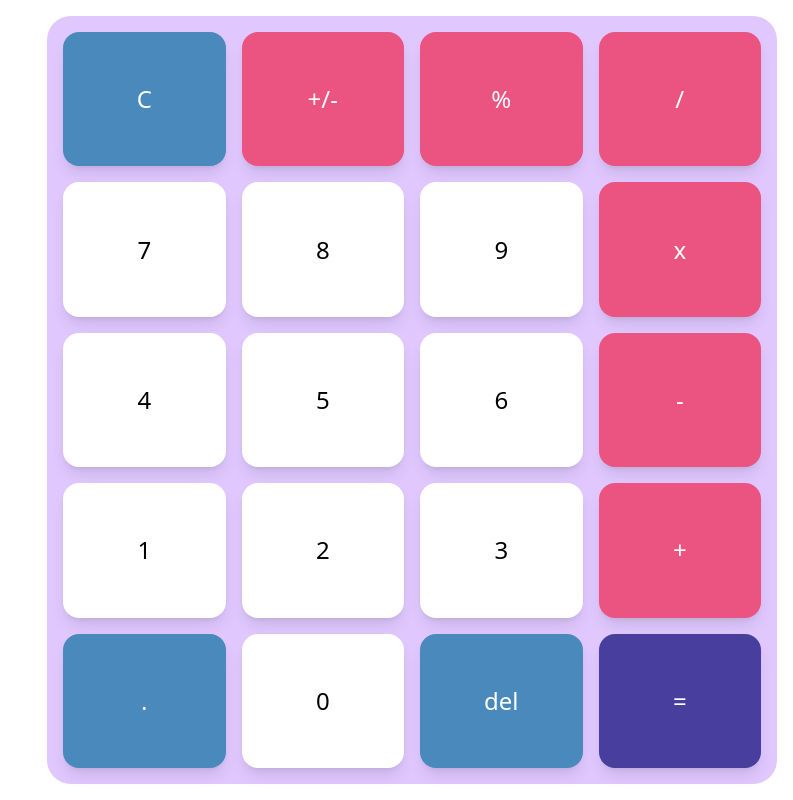
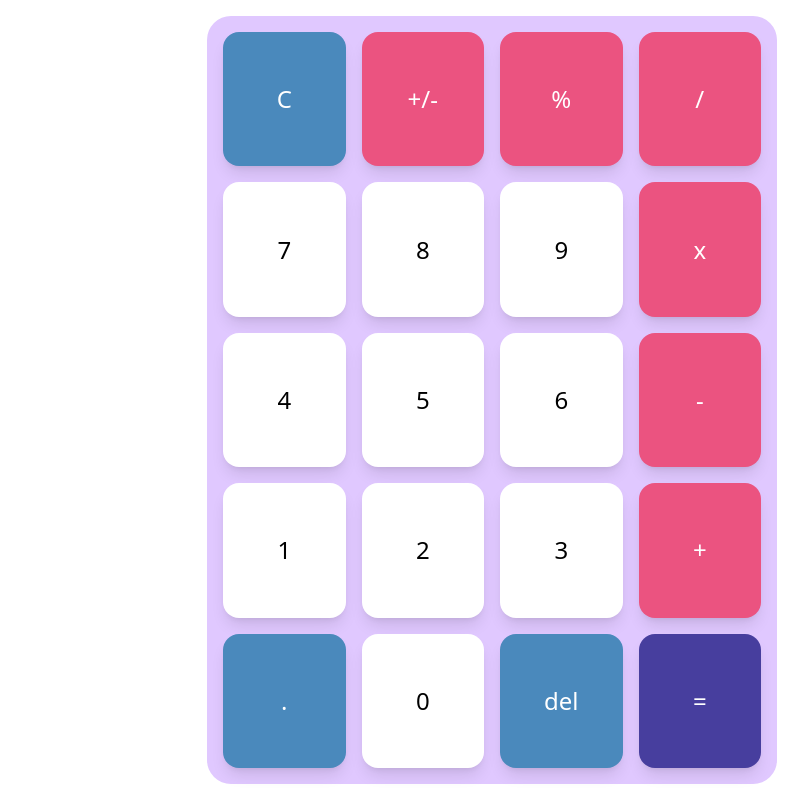
Before and after one commit to Duke0404/Calculator, a React (Create React App) app: page / in a window 1280 px wide. Shown: the whole page, without its empty margins (487-1280 px from the left). Built offline with nearby package versions, Linux system fonts and the light colour scheme.

Commit message:
Added dark mode styles

```diff
--- a/src/components/ButtonCluster.tsx
+++ b/src/components/ButtonCluster.tsx
@@ -78,6 +78,7 @@ const ButtonCluster = (props: ButtonClusterProps) => {
 				gap-4
 				p-4
 				bg-background-3
+				dark:bg-background-3-dark
 				rounded-t-3xl
 				landscape:rounded-3xl
 				landscape:m-4
--- a/src/components/CalcButton.tsx
+++ b/src/components/CalcButton.tsx
@@ -336,7 +336,7 @@ const CalcButton = (props: calcButtonProps) => {
 				portrait:md:py-16
 				landscape:px-2
 				landscape:sm:px-5
-				landscape:lg:px-16
+				landscape:lg:px-11
 				h-full
 				shadow-lg
 				hover:shadow-xl
@@ -347,7 +347,7 @@ const CalcButton = (props: calcButtonProps) => {
 						? "bg-accent-sec text-white"
 						: props.accent === 3
 						? "bg-accent-tert text-white"
-						: "bg-background-2"
+						: "bg-background-2 dark:bg-background-2-dark"
 				}
 			`}
 			onClick={() => handleClick()}
--- a/src/index.css
+++ b/src/index.css
@@ -5,6 +5,9 @@
 @layer base{
     body {
         @apply bg-background-1;
+        @apply dark:bg-background-1-dark;
+        @apply text-black;
+        @apply dark:text-white;
     }
 
     #root {
--- a/tailwind.config.js
+++ b/tailwind.config.js
@@ -8,8 +8,11 @@ module.exports = {
 				"accent-sec": "#473e9e",
 				"accent-tert": "#4A89BC",
 				"background-1": "#fff",
+				"background-1-dark": "#000",
 				"background-2": "#fff",
+				"background-2-dark": "#424242",
 				"background-3": "#e0c8ff",
+				"background-3-dark": "#212121",
 			}
 		}
 	},
```
